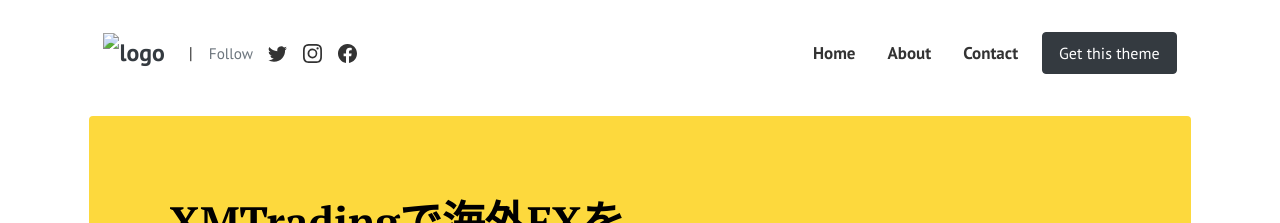
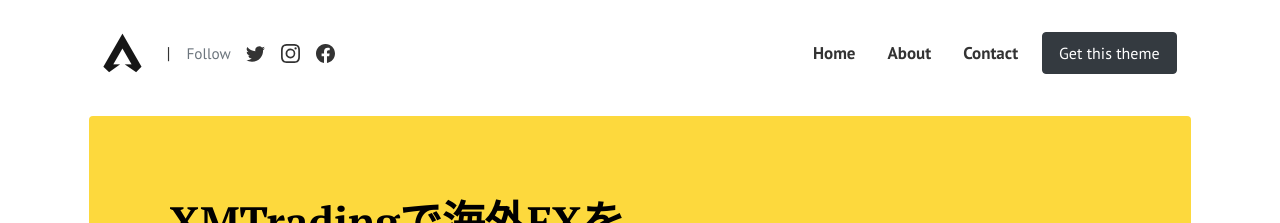
Before and after one commit to gnidart-mx/gnidart-mx.github.io, a Jekyll site: the page built from index.html, in a window 1280 px wide. Shown: the top 223 px of the page. Built offline with Jekyll 4.4.1, drawn with Linux system fonts in a browser that asks for light colours; the list of posts is cut into pages by our own code; comment, search, counter and statistics services are not loaded.

Commit message:
logo&favicon

```diff
--- a/_config.yml
+++ b/_config.yml
@@ -3,8 +3,8 @@
 timezone: GMT+9
 baseurl: "https://gnidart-mx.github.io/"
 permalink: "/:title/"
-logo: 'https://gnidart-mx.github.io/assets/images/logo.png'
-favicon: 'https://gnidart-mx.github.io/assets/images/favicon.ico'
+logo: '/assets/images/logo.png'
+favicon: '/assets/images/favicon.ico'
 author: gnidart-mx
 paginate: 30
 disqus: 'demowebsite'
```
